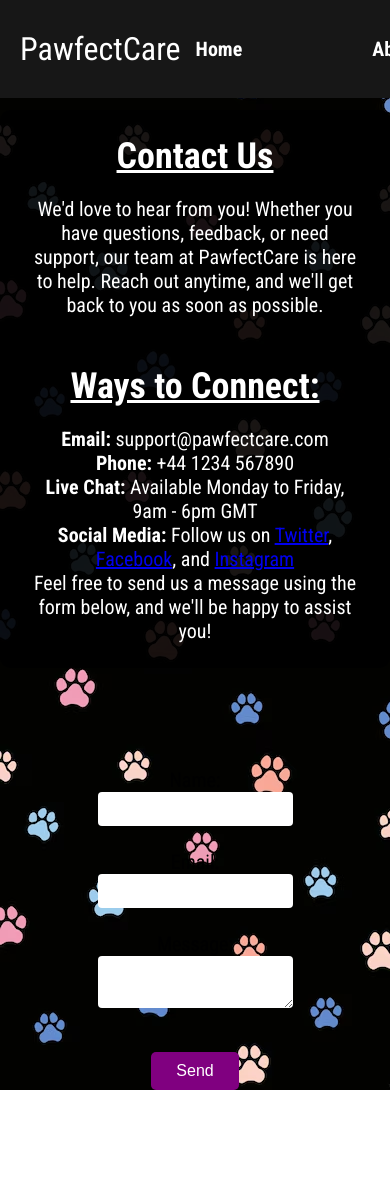
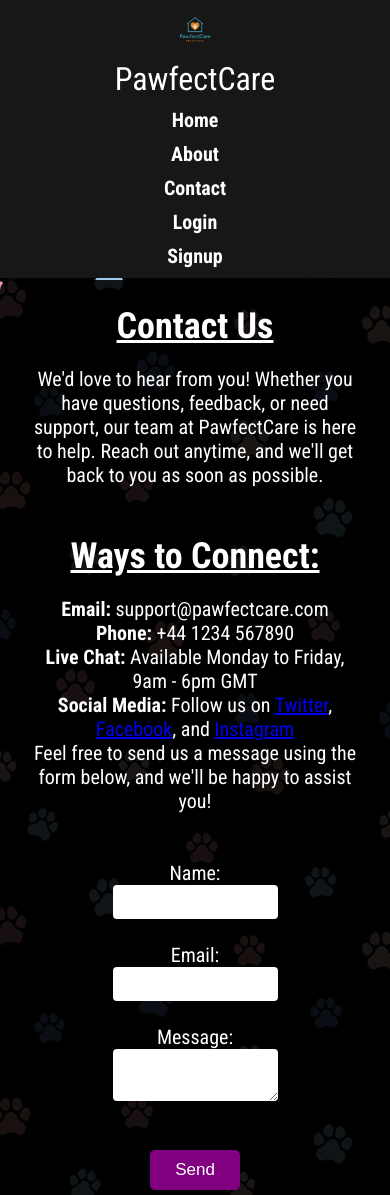
Before and after one commit to ThomasDHolt/PawfectCare-App, a website built with Vite: page client/contact/index.html in a window 390 px wide. Shown: the top 1195 px of the page. Before the commit the page ends 1090 px from the top, so only its background shows below. Built offline with nearby package versions, Linux system fonts and the light colour scheme.

Commit message:
logofix+cssfix

```diff
--- a/client/contact/index.html
+++ b/client/contact/index.html
@@ -14,6 +14,8 @@
   </head>
   <body>
     <nav>
+      <img src="/src/transparentlogo.png" alt="our logo" id="ourlogo" />
+
       <a href="/index.html">PawfectCare</a>
       <ul>
         <li>
@@ -59,9 +61,8 @@
         Feel free to send us a message using the form below, and we'll be happy
         to assist you!
       </p>
-    </div>
-
-    <form>
+      <br></br>
+      <form>
   <label>Name:</label><br />
   <input type="text" name="name" /><br /><br />
 
@@ -74,5 +75,8 @@
   <button type="submit">Send</button>
 </form>
 
+    </div>
+
+
   </body>
 </html>
--- a/client/src/style.css
+++ b/client/src/style.css
@@ -26,6 +26,11 @@
   z-index: 100;
 }
 
+#ourlogo {
+  height: 60px;
+  width: auto;
+}
+
 nav ul {
   display: flex;
   justify-content: center;
@@ -47,26 +52,35 @@
   text-decoration: none;
 }
 
-.image-row.top-row {
-  margin-top: 70px;
-}
-
-.image-row.bottom-row {
-  margin-top: -138px;
-}
-
 .image-row.top-row,
 .image-row.bottom-row {
   display: flex;
   justify-content: space-between;
   align-items: flex-start;
-  width: 100vw;
+  width: 100%;
+  max-width: 100%;
   padding: 0;
+}
+
+.image-row.top-row {
+  margin-top: 95px;
+}
+
+.image-row.bottom-row {
+  margin-top: 40px;
+}
+
+.page-content,
+.text-between {
+  color: #fff;
+  background-color: rgba(0, 0, 0, 0.9);
+  padding: 25px 30px;
+  border-radius: 10px;
+  text-align: center;
 }
 
 .text-between {
   max-width: 400px;
-  color: #fff;
   margin: 0 20px;
   display: flex;
   flex-direction: column;
@@ -88,15 +102,10 @@
 .page-content {
   max-width: 700px;
   margin: 100px auto;
-  color: #fff;
-  text-align: center;
+  display: block;
 }
 
-.page-content h1 {
-  font-size: 36px;
-  margin-bottom: 20px;
-}
-
+.page-content h1,
 .page-content h2 {
   font-size: 36px;
   margin-bottom: 20px;
@@ -110,13 +119,6 @@
 .page-content li {
   margin-bottom: 30px;
   font-size: 18px;
-}
-
-.page-content,
-.text-between {
-  background-color: rgba(0, 0, 0, 0.9);
-  padding: 25px 30px;
-  border-radius: 10px;
 }
 
 #blackcat,
@@ -139,7 +141,8 @@
   align-items: flex-start;
 }
 
-#bookapet {
+#bookapet,
+form button {
   margin-top: 20px;
   padding: 10px 25px;
   background-color: purple;
@@ -148,19 +151,6 @@
   border-radius: 5px;
   font-size: 17px;
   cursor: pointer;
-}
-
-footer {
-  background-color: rgb(23, 23, 23);
-  color: white;
-  padding: 10px 0;
-  font-size: 14px;
-}
-
-footer a {
-  color: white;
-  text-decoration: none;
-  margin: 0 5px;
 }
 
 form input,
@@ -172,22 +162,59 @@
   font-size: 16px;
 }
 
-form button {
-  margin-top: 15px;
-  background-color: purple;
+footer {
+  background-color: rgb(23, 23, 23);
   color: white;
-  border: none;
-  padding: 10px 25px;
-  border-radius: 5px;
-  cursor: pointer;
-  font-size: 16px;
+  padding: 10px 0;
+  font-size: 14px;
+  width: 100%;
 }
 
-@media (max-width: 900px) {
+footer a {
+  color: white;
+  text-decoration: none;
+  margin: 0 5px;
+}
+
+@media (max-width: 400px) {
+  body {
+    padding-top: 180px;
+  }
+
+  nav {
+    flex-direction: column;
+    align-items: center;
+    padding: 10px;
+  }
+
+  #ourlogo {
+    height: 40px;
+    margin-bottom: 10px;
+  }
+
+  nav ul {
+    flex-direction: column;
+    gap: 10px;
+    width: 100%;
+    align-items: center;
+    margin-top: 10px;
+    padding: 0;
+  }
+
+  nav ul a {
+    padding: 8px 0;
+    width: 100%;
+    text-align: center;
+  }
+
   .image-row {
     flex-direction: column;
     align-items: center;
     width: 100%;
     gap: 20px;
   }
+
+  .image-row.top-row {
+    margin-top: 150px;
+  }
 }
```
Also changed, not shown: client/about/index.html (+3 -0 lines), client/home/index.html (+2 -0 lines), client/index.html (+1 -0 lines), client/src/transparentlogo.png (added).
